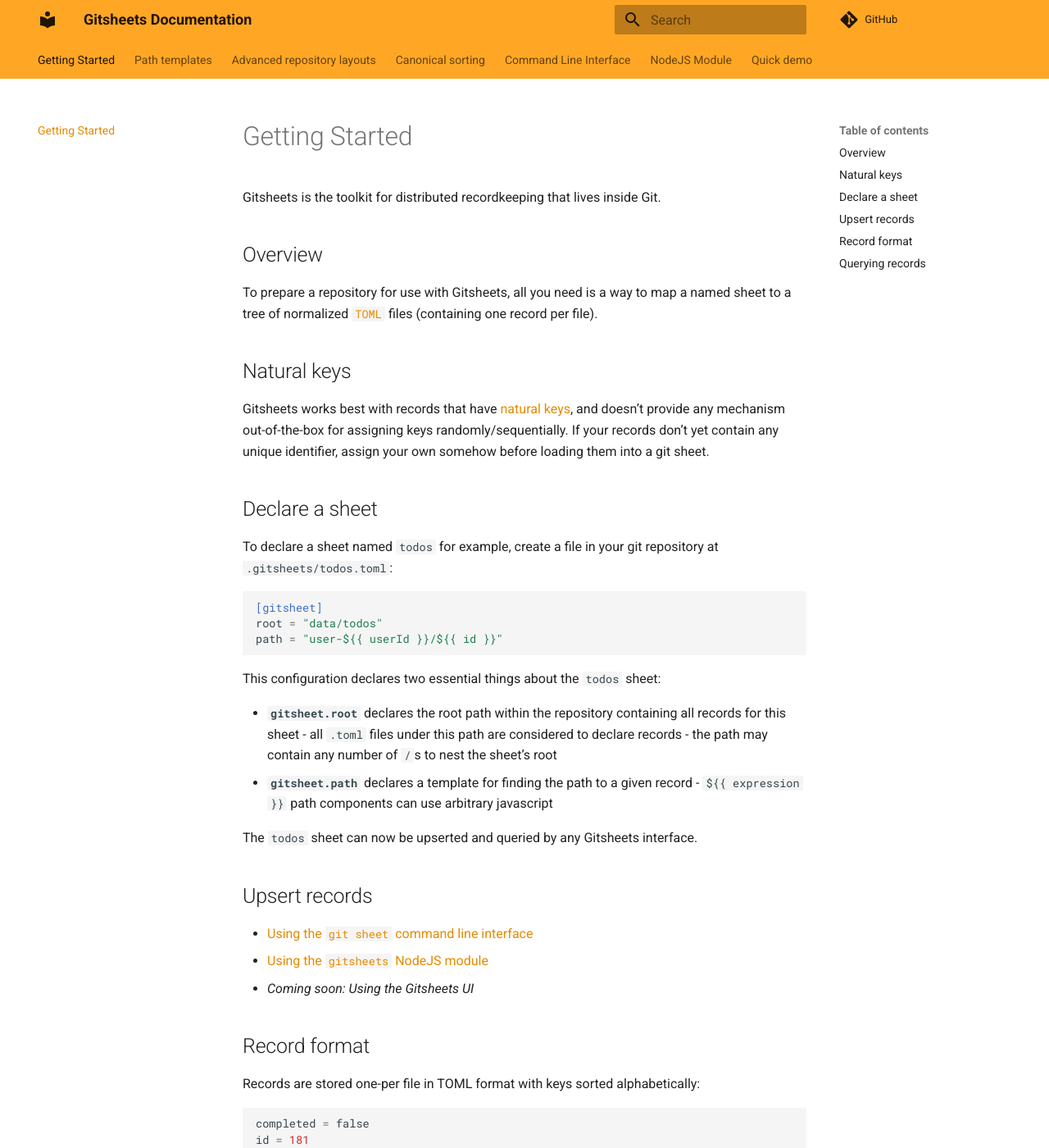
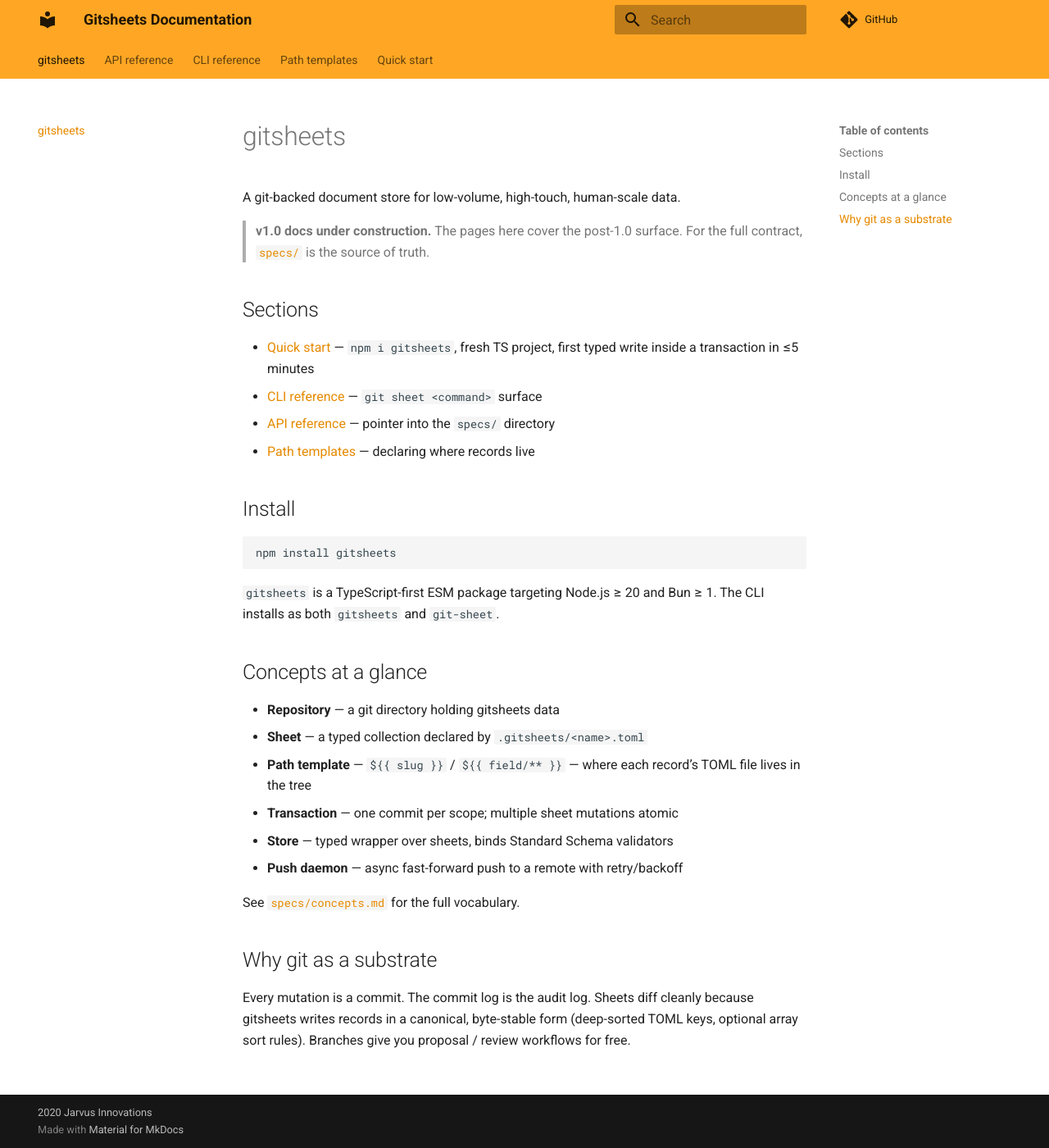
Before and after one commit to JarvusInnovations/gitsheets, an MkDocs documentation site: the page built from docs/README.md, in a window 1280 px wide and 1400 px high. Shown: the whole window at 82% size. Built offline with MkDocs 1.6.1 and Material for MkDocs 9.7.7, drawn with Linux system fonts in a browser that asks for light colours; nearby versions of some CDN libraries; comment, search, counter and statistics services are not loaded; some of the changed text lies outside the part shown.

Commit message:
docs: stub v1.0 documentation pages (#141)
Replaces the stale pre-v1.0 docs (which referenced the Vue demo, the
backend/server.js HTTP layer, and the now-removed CSV ingest commands)
with four pages aligned to the post-1.0 surface:

- docs/README.md     — overview + concepts at a glance
- docs/quick-start.md — 5-minute path: install → declare sheet → write → read
- docs/cli.md        — CLI reference for upsert, query, read, normalize;
                        exit codes; error output shape
- docs/path-templates.md — syntax overview, query pruning, invalid-char policy
- docs/api.md        — pointer to specs/ for the authoritative contract

This is the minimum-viable docs set for v1.0 review. #141 tracks the full
overhaul (recipes, schema reference, API generated from TS source via
typedoc, migration guide).

Refs #141.

Co-Authored-By: Claude Opus 4.7 (1M context) <noreply@anthropic.com>

````diff
--- a/docs/README.md
+++ b/docs/README.md
@@ -1,60 +1,44 @@
-# Getting Started
+# gitsheets
 
-Gitsheets is the toolkit for distributed recordkeeping that lives inside Git.
+A git-backed document store for low-volume, high-touch, human-scale data.
 
-## Overview
+> **v1.0 docs under construction.** The pages here cover the post-1.0 surface.
+> For the full contract, [`specs/`](https://github.com/JarvusInnovations/gitsheets/tree/develop/specs)
+> is the source of truth.
 
-To prepare a repository for use with Gitsheets, all you need is a way to map a named sheet to a tree of normalized [`TOML`](https://toml.io/) files (containing one record per file).
+## Sections
 
-## Natural keys
+- [Quick start](quick-start.md) — `npm i gitsheets`, fresh TS project, first
+  typed write inside a transaction in ≤5 minutes
+- [CLI reference](cli.md) — `git sheet <command>` surface
+- [API reference](api.md) — pointer into the `specs/` directory
+- [Path templates](path-templates.md) — declaring where records live
 
-Gitsheets works best with records that have [natural keys](https://en.wikipedia.org/wiki/Natural_key), and doesn't provide any mechanism out-of-the-box for assigning keys randomly/sequentially. If your records don't yet contain any unique identifier, assign your own somehow before loading them into a git sheet.
+## Install
 
-## Declare a sheet
-
-To declare a sheet named `todos` for example, create a file in your git repository at `.gitsheets/todos.toml`:
-
-```toml
-[gitsheet]
-root = "data/todos"
-path = "user-${{ userId }}/${{ id }}"
+```bash
+npm install gitsheets
 ```
 
-This configuration declares two essential things about the `todos` sheet:
+`gitsheets` is a TypeScript-first ESM package targeting Node.js ≥ 20 and
+Bun ≥ 1. The CLI installs as both `gitsheets` and `git-sheet`.
 
-- **`gitsheet.root`** declares the root path within the repository containing all records for this sheet
-    - all `.toml` files under this path are considered to declare records
-    - the path may contain any number of `/`s to nest the sheet's root
-- **`gitsheet.path`** declares a template for finding the path to a given record
-    - `${{ expression }}` path components can use arbitrary javascript
+## Concepts at a glance
 
-The `todos` sheet can now be upserted and queried by any Gitsheets interface.
+- **Repository** — a git directory holding gitsheets data
+- **Sheet** — a typed collection declared by `.gitsheets/<name>.toml`
+- **Path template** — `${{ slug }}` / `${{ field/** }}` — where each record's
+  TOML file lives in the tree
+- **Transaction** — one commit per scope; multiple sheet mutations atomic
+- **Store** — typed wrapper over sheets, binds Standard Schema validators
+- **Push daemon** — async fast-forward push to a remote with retry/backoff
 
-## Upsert records
+See [`specs/concepts.md`](https://github.com/JarvusInnovations/gitsheets/blob/develop/specs/concepts.md)
+for the full vocabulary.
 
-- [Using the `git sheet` command line interface](./cli/)
-- [Using the `gitsheets` NodeJS module](./nodejs/)
-- *Coming soon: Using the Gitsheets UI*
+## Why git as a substrate
 
-## Record format
-
-Records are stored one-per file in TOML format with keys sorted alphabetically:
-
-```toml
-completed = false
-id = 181
-title = "ut cupiditate sequi aliquam fuga maiores"
-userId = 10
-```
-
-The goals of this serialization are to:
-
-- Consistently render records to a normal form, such that identical record content will produce the same content hash
-- Be decently readable in text and diff form
-- Be easy to hand-edit
-- Store basic data types consistently
-- Generate minimal diff noise
-
-## Querying records
-
-- Path templates are indexes
+Every mutation is a commit. The commit log is the audit log. Sheets diff
+cleanly because gitsheets writes records in a canonical, byte-stable form
+(deep-sorted TOML keys, optional array sort rules). Branches give you
+proposal / review workflows for free.
--- a/docs/advanced-layouts.md
+++ /dev/null
@@ -1,68 +0,0 @@
-# Advanced repository layouts
-
-The standard layout for Gitsheets in a repository is to place a `.gitsheets/` tree at the root of the repository, and reference data trees from there.
-
-More advanced layouts may be desired though, either to accommodate multiple independent data sets within the same repository, or to logically position a subcomponent within a monorepo.
-
-## Nested roots
-
-A nested **root** can be configured to use a `.gitsheets/` tree positioned within some sub-path of a repository. All roots and paths configured for the sheets declared within will be relative to the parent of the `.gitsheets/` tree.
-
-For example, you might be using Gitsheets to store static fixture data for a software project's testing process. You could declare sheets at `fixtures/.gitsheets/*.toml` and keep everything contained within `fixtures/` by configuring a root of `fixtures`:
-
-```console
-fixtures/
-├── .gitsheets/
-│   └── users.toml
-└── users/**/*.toml
-```
-
-An alternative root may be configured via environment variable:
-
-```bash
-export GITSHEETS_ROOT=fixtures
-git sheet query users
-```
-
-Or overridden via the `--root` argument to most commands:
-
-```bash
-git sheet query users --root=fixtures
-```
-
-If both are provided, the command line argument overrides the environment variable.
-
-## Data prefixes
-
-It is also possible to store multiple independent data sets that share the same `.gitsheets/` declarations by configuring a **prefix**.
-
-Continuing the example from the previous section, you might want to also have several different versions of your data set to use in testing different scenarios, all sharing the same schema:
-
-```console
-fixtures/
-├── .gitsheets/
-│   ├── projects.toml
-│   └── users.toml
-├── base/
-│   ├── projects/**/*.toml
-│   └── users/**/*.toml
-└── scenarios/
-    ├── double-growth/
-    │   └── projects/**/*.toml
-    └── half-growth/
-        └── projects/**/*.toml
-```
-
-As with nested roots, prefixes can be configured either environmentally:
-
-```bash
-export GITSHEETS_ROOT=fixtures
-export GITSHEETS_PREFIX=scenarios/double-growth
-git sheet query projects
-```
-
-Or overridden via the `--prefix` argument to most commands:
-
-```bash
-git sheet query users --root=fixtures --prefix=scenarios/double-growth
-```
--- /dev/null
+++ b/docs/api.md
@@ -0,0 +1,72 @@
+# API reference
+
+The authoritative API contract lives in [`specs/`](https://github.com/JarvusInnovations/gitsheets/tree/develop/specs).
+This page indexes those specs and adds short usage notes; for the full
+contract, click through.
+
+## Top-level exports
+
+```typescript
+import {
+  openRepo,
+  openStore,
+  Repository,
+  Sheet,
+  Transaction,
+  PushDaemon,
+  Template,
+  // errors
+  GitsheetsError,
+  ConfigError,
+  ValidationError,
+  TransactionError,
+  IndexError,
+  RefError,
+  PathTemplateError,
+  NotFoundError,
+  // patch
+  mergePatch,
+  // symbols
+  RECORD_PATH_KEY,
+  RECORD_SHEET_KEY,
+} from 'gitsheets';
+```
+
+## Surface
+
+| Spec | Symbol | What it does |
+|---|---|---|
+| [`api/repository.md`](https://github.com/JarvusInnovations/gitsheets/blob/develop/specs/api/repository.md) | `openRepo`, `Repository` | Open a git repo; orchestrate transactions, push daemon, sheet discovery |
+| [`api/sheet.md`](https://github.com/JarvusInnovations/gitsheets/blob/develop/specs/api/sheet.md) | `Sheet` | Per-sheet handle: query, upsert, delete, patch, defineIndex, findByIndex, attachments |
+| [`api/transaction.md`](https://github.com/JarvusInnovations/gitsheets/blob/develop/specs/api/transaction.md) | `Transaction` | Commit-scoped mutations; tx.sheet(name) yields tx-bound Sheets |
+| [`api/store.md`](https://github.com/JarvusInnovations/gitsheets/blob/develop/specs/api/store.md) | `openStore`, `Store` | Typed wrapper binding Standard Schema validators per sheet |
+| [`api/errors.md`](https://github.com/JarvusInnovations/gitsheets/blob/develop/specs/api/errors.md) | error classes | Typed exception hierarchy with stable codes |
+| [`api/cli.md`](https://github.com/JarvusInnovations/gitsheets/blob/develop/specs/api/cli.md) | CLI | `git sheet <command>` surface |
+
+## Behaviors
+
+| Spec | Topic |
+|---|---|
+| [`behaviors/path-templates.md`](https://github.com/JarvusInnovations/gitsheets/blob/develop/specs/behaviors/path-templates.md) | `${{ field }}` / `${{ expression }}` / `${{ field/** }}`; query tree pruning |
+| [`behaviors/validation.md`](https://github.com/JarvusInnovations/gitsheets/blob/develop/specs/behaviors/validation.md) | JSON Schema + optional Standard Schema layering |
+| [`behaviors/normalization.md`](https://github.com/JarvusInnovations/gitsheets/blob/develop/specs/behaviors/normalization.md) | Canonical key sort + per-field array sort rules |
+| [`behaviors/transactions.md`](https://github.com/JarvusInnovations/gitsheets/blob/develop/specs/behaviors/transactions.md) | Single-writer mutex, commit-on-success, trailers |
+| [`behaviors/patch-semantics.md`](https://github.com/JarvusInnovations/gitsheets/blob/develop/specs/behaviors/patch-semantics.md) | RFC 7396 Merge Patch |
+| [`behaviors/indexing.md`](https://github.com/JarvusInnovations/gitsheets/blob/develop/specs/behaviors/indexing.md) | In-memory secondary indexes |
+| [`behaviors/push-sync.md`](https://github.com/JarvusInnovations/gitsheets/blob/develop/specs/behaviors/push-sync.md) | Push daemon |
+| [`behaviors/attachments.md`](https://github.com/JarvusInnovations/gitsheets/blob/develop/specs/behaviors/attachments.md) | Files colocated with a record |
+| [`deferred.md`](https://github.com/JarvusInnovations/gitsheets/blob/develop/specs/deferred.md) | Features explicitly out of scope for v1.0 |
+
+## TypeScript
+
+`Sheet<T>` is generic over the record shape. With `openStore` and Standard
+Schema validators, types flow from the consumer's schema through to every
+read and write. Without validators, `Sheet<Record<string, unknown>>` —
+JSON Schema still runs at runtime; only the TS-level shape is loose.
+
+## Stability
+
+Everything documented in [`specs/`](https://github.com/JarvusInnovations/gitsheets/tree/develop/specs)
+is stable from v1.0 forward. Internal modules under `dist/` that aren't
+re-exported from `gitsheets` are implementation details and may change in
+minor releases.
--- /dev/null
+++ b/docs/cli.md
@@ -0,0 +1,117 @@
+# CLI reference
+
+`git sheet <command>` — the command-line interface. Installs as both
+`gitsheets` and `git-sheet`.
+
+The CLI is a thin wrapper around the JS API. Every command resolves to an
+operation on a `Repository` (or `Sheet`/`Transaction`).
+
+## Global flags
+
+| Flag | Default | Env |
+|---|---|---|
+| `--git-dir <path>` | discovered from cwd | `GIT_DIR` |
+| `--root <path>` | `/` | `GITSHEETS_ROOT` |
+| `--ref <ref>` | `HEAD` | `GITSHEETS_REF` |
+| `--commit-to <ref>` | derived from `--ref` | — |
+| `--message <msg>` | auto-generated | — |
+| `--author-name <name>`, `--author-email <email>` | git config | — |
+| `--trailer <Key>=<value>` (repeatable) | none | — |
+
+## Commands
+
+### `gitsheets upsert <sheet> [input]`
+
+Insert or update one or more records.
+
+```bash
+gitsheets upsert users users.json
+gitsheets upsert users - < records.jsonl
+gitsheets upsert users '{"slug":"jane","email":"jane@x.org"}'
+```
+
+`input` is inline JSON (single record `{...}` or array `[{...}, ...]`),
+a file path, or `-` for stdin.
+
+Flags:
+
+- `--patch` — apply RFC 7396 merge patch instead of replacing
+
+Output (per record):
+
+```text
+<blob-hash> <rendered-path>
+```
+
+### `gitsheets query <sheet>`
+
+Read records. Output is newline-delimited JSON.
+
+```bash
+gitsheets query users
+gitsheets query users --filter email=jane@x.org
+gitsheets query users --filter status=active --filter project_id=p1
+gitsheets query users --fields slug email --limit 100
+```
+
+Flags:
+
+- `--filter <field>=<value>` (repeatable) — equality filter
+- `--fields <name>...` — output column subset
+- `--limit <n>`
+
+### `gitsheets read <sheet> <path>`
+
+Read a single record by its rendered path.
+
+```bash
+gitsheets read users jane
+```
+
+Output: pretty-printed JSON.
+
+### `gitsheets normalize <sheet>`
+
+Re-write every record in the sheet through canonical normalization in one
+transaction. Use case: after upgrading `[gitsheet.fields.<name>.sort]` rules,
+or after a manual edit that didn't preserve canonical key order.
+
+```bash
+gitsheets normalize users
+```
+
+## Exit codes
+
+| Code | Meaning |
+|---|---|
+| 0 | Success |
+| 1 | Generic / unknown error |
+| 2 | Argument-parsing error |
+| 22 | `ValidationError` |
+| 64 | `ConfigError` |
+| 65 | `RefError` |
+| 66 | `NotFoundError` |
+| 69 | `TransactionError` |
+| 70 | `IndexError` |
+
+Per [`specs/api/errors.md`](https://github.com/JarvusInnovations/gitsheets/blob/develop/specs/api/errors.md).
+
+## Error output
+
+Errors print to stderr in this shape:
+
+```text
+gitsheets: ValidationError: record failed JSON Schema validation
+  code:   validation_failed
+  issue:  email: must match format "email" (json-schema)
+```
+
+## Deferred commands
+
+These are documented in [`specs/api/cli.md`](https://github.com/JarvusInnovations/gitsheets/blob/develop/specs/api/cli.md)
+but not shipped in the v1.0 substrate; they land in follow-up PRs:
+
+- `gitsheets edit <sheet> <path>` — open in `$EDITOR`
+- `gitsheets infer <sheet>` — generate a starter JSON Schema from records
+- `gitsheets migrate-config <sheet>` — convert legacy `[gitsheet.fields]`
+- `gitsheets init <sheet>` — scaffold a new sheet config (#139)
--- a/docs/nodejs/README.md
+++ /dev/null
@@ -1,5 +0,0 @@
-# Getting started
-
-```bash
-npm install --save gitsheets
-```
--- a/docs/path-templates.md
+++ b/docs/path-templates.md
@@ -1,172 +1,62 @@
 # Path templates
 
-Path templates are the key to how Gitsheets works. They define how each sheet maps records into a tree of files.
+Every sheet declares a path template that determines where each record's
+TOML file lives in the data tree.
 
-In addition to teaching Gitsheets how to store records, path templates also inform how they are queried. Gitsheets attempts to load as little of the tree as possible while executing a query by rendering the path from left to right against the query. This means that essentially, your path template is also your indexing and sharding strategy. This has little practical performance implication for sets of records in the 10s and 100s, but can become significant beyond that.
+For the full spec see
+[`specs/behaviors/path-templates.md`](https://github.com/JarvusInnovations/gitsheets/blob/develop/specs/behaviors/path-templates.md).
 
-## Single-field unique key
+## Syntax
 
-The simplest case is one where each record already has a single unique text field.
+| Form | Example | Meaning |
+|---|---|---|
+| Literal | `users/by-domain/` | Static path text |
+| Field reference | `${{ slug }}` | The value of `record.slug` |
+| Expression | `${{ slug.toLowerCase() }}` | Arbitrary JS expression with record fields in scope |
+| Recursive | `${{ path/** }}` | Field's value may contain `/` — for nested-path fields |
+| Prefix/suffix | `user-${{ id }}.draft` | Literal text attached to an expression |
+| Multi-variable | `${{ year }}/${{ status }}--${{ id }}` | Multiple expressions in one segment |
 
-=== ".gitsheets/users.toml"
+## Examples
 
-    ```toml
-    [gitsheet]
-    root = "users"
-    path = "${{ username }}"
-    ```
+```toml
+# Simple unique-field key
+path = "${{ slug }}"
 
-=== "users/GrandmaCOBOL.toml"
+# Composite key (two-level directory)
+path = "${{ domain }}/${{ username }}"
 
-    ```toml
-    first_name = "Grace"
-    last_name = "Hopper"
-    username = "GrandmaCOBOL"
-    ```
+# Sharded by date
+path = "${{ publishedAt.getFullYear() }}/${{ publishedAt.getMonth() }}/${{ slug }}"
 
-=== "Try it"
+# Nested path field
+path = "${{ contentPath/** }}"
+```
 
-    Declare the `users` sheet:
+## How queries use the template
 
-    ```bash
-    mkdir -p .gitsheets/
-    echo '[gitsheet]
-    root = "users"
-    path = "${{ username }}"' > .gitsheets/users.toml
-    ```
+When a query specifies fields the template uses, gitsheets prunes the tree
+walk to only matching subtrees instead of reading every record.
 
-    Upsert a user:
+```typescript
+// Walks only the `af.mil/` subtree
+const found = await users.queryAll({ domain: 'af.mil' });
+```
 
-    ```bash
-    git sheet upsert users '{
-        "username": "GrandmaCOBOL",
-        "first_name": "Grace",
-        "last_name": "Hopper"
-    }'
-    ```
+A query that doesn't supply path-template fields walks every record — still
+O(records), but more I/O than the pruned form. Equality predicates on
+path-template fields are the fast path; function-valued filters (e.g.,
+`{ slug: (v) => v.startsWith('jane') }`) are opaque to pruning.
 
-    Query a user:
+## Invalid characters
 
-    ```bash
-    git sheet query users --filter.username=GrandmaCOBOL
-    ```
+The rendered path is rejected if it contains Windows-disallowed characters
+(`< > : " | ? *` or control codes) — those throw
+`PathTemplateError(path_invalid_chars)`. A non-recursive component
+producing a value with `/` is also rejected for the same reason.
 
-## Multi-field unique key
+If you want slugification, do it in the template:
 
-If one field is not enough to create a unique path, a composite key can be configured by combining multiple path components:
-
-=== ".gitsheets/domain-users.toml"
-
-    ```toml
-    [gitsheet]
-    root = "domain-users"
-    path = "${{ domain }}/${{ username }}"
-    ```
-
-=== "domain-users/af.mil/GrandmaCOBOL.toml"
-
-    ```toml
-    domain = "af.mil"
-    first_name = "Grace"
-    last_name = "Hopper"
-    username = "GrandmaCOBOL"
-    ```
-
-=== "domain-users/yale.edu/GrandmaCOBOL.toml"
-
-    ```toml
-    domain = "yale.edu"
-    first_name = "Grace"
-    last_name = "Hopper"
-    username = "GrandmaCOBOL"
-    ```
-
-=== "Try it"
-
-    Declare the `domain-users` sheet:
-
-    ```bash
-    mkdir -p .gitsheets/
-    echo '[gitsheet]
-    root = "domain-users"
-    path = "${{ domain }}/${{ username }}"' > .gitsheets/domain-users.toml
-    ```
-
-    Upsert multiple users:
-
-    ```bash
-    git sheet upsert domain-users '[
-        {
-            "username": "GrandmaCOBOL",
-            "domain": "yale.edu",
-            "first_name": "Grace",
-            "last_name": "Hopper"
-        },
-        {
-            "username": "GrandmaCOBOL",
-            "domain": "af.mil",
-            "first_name": "Grace",
-            "last_name": "Hopper"
-        }
-    ]'
-    ```
-
-    Query multiple users:
-
-    ```bash
-    git sheet query users --filter.username=GrandmaCOBOL
-    ```
-
-    Query unique user by domain:
-
-    ```bash
-    git sheet query users --filter.username=GrandmaCOBOL --filter.domain=af.mil
-    ```
-
-## Sharding paths
-
-Path components need not contribute to the path's uniqueness, the can also be used just to organize records either for easier human browsing or to spread the records over multiple subtrees for improved query performance. Smaller trees can be loaded and searched faster, and any fields you're likely to often filter queries with can be acted on without loading and parsing the record if they're part of the path:
-
-=== ".gitsheets/students.toml"
-
-    ```toml
-    [gitsheet]
-    root = "students"
-    path = "${{ graduation_year }}/${{ status }}/${{ student_id }}"
-    ```
-
-## Dynamically sharding paths
-
-Because TOML has an explicit date type, and arbitrary JavaScript expressions can be used in path templates, you can do something like this to organize records by date:
-
-=== ".gitsheets/blog-posts.toml"
-
-    ```toml
-    [gitsheet]
-    root = "blog-posts"
-    path = "${{ published_at.getYear() }}/${{ published_at.getMonth() }}/${{ published_at.getDate() }}/${{ slug }}"
-    ```
-
-## Annotated paths
-
-Prefixes, suffixes, and static path components can be used to add clarity for human readers:
-
-=== ".gitsheets/todos.toml"
-
-    ```toml
-    [gitsheet]
-    root = "todos"
-    path = "by-user/user-${{ userId }}/${{ id }}"
-    ```
-
-## Nested path fields
-
-If a field may contain `/` characters internally, they can be used to build paths:
-
-=== ".gitsheets/content.toml"
-
-    ```toml
-    [gitsheet]
-    root = "content"
-    path = "${{ path/** }}"
-    ```
+```toml
+path = "${{ name.toLowerCase().replace(/[^a-z0-9]+/g, '-') }}"
+```
--- a/docs/quick-demo.md
+++ /dev/null
@@ -1,41 +0,0 @@
-# Quick demo
-
-## Install the `git sheet` command
-
-```bash
-npm install -g gitsheets
-```
-
-## Initialize a temporary git repository
-
-```bash
-git init /tmp/gitsheets-demo
-cd /tmp/gitsheets-demo
-```
-
-## Declare a `todos` gitsheet
-
-```bash
-mkdir -p .gitsheets
-echo -e '[gitsheet]
-root = "todos"
-path = "user-${{ userId }}/${{ id }}"
-' > .gitsheets/todos.toml
-
-git add .gitsheets
-git commit -m "feat: declare todos gitsheet"
-```
-
-## Upsert records from an API
-
-```bash
-curl https://jsonplaceholder.typicode.com/todos | git sheet upsert todos
-
-git commit -m "data: import todos from API"
-```
-
-## Query records via CLI
-
-```json
-git sheet query todos --filter.completed --format=csv > todos.completed.csv
-```
--- /dev/null
+++ b/docs/quick-start.md
@@ -0,0 +1,97 @@
+# Quick start
+
+Fresh TypeScript project to a typed write in ≤5 minutes.
+
+## Install
+
+```bash
+mkdir my-data && cd my-data
+git init -b main
+npm init -y
+npm install gitsheets zod
+```
+
+## Declare a sheet
+
+Create `.gitsheets/users.toml`:
+
+```toml
+[gitsheet]
+root = 'users'
+path = '${{ slug }}'
+
+[gitsheet.schema]
+type = 'object'
+required = ['slug', 'email']
+additionalProperties = false
+
+[gitsheet.schema.properties.slug]
+type = 'string'
+pattern = '^[a-z0-9-]+$'
+
+[gitsheet.schema.properties.email]
+type = 'string'
+format = 'email'
+```
+
+Commit it so gitsheets sees it:
+
+```bash
+git add .gitsheets/
+git commit -m "add users sheet"
+```
+
+## Write your first record
+
+```typescript
+import { openRepo, openStore } from 'gitsheets';
+import { z } from 'zod';
+
+const UserSchema = z.object({
+  slug: z.string(),
+  email: z.string().email(),
+  fullName: z.string().optional(),
+});
+
+const repo = await openRepo();
+const store = await openStore(repo, {
+  validators: { users: UserSchema },
+});
+
+await store.transact(
+  {
+    message: 'janedoe: POST /api/users',
+    author: { name: 'Jane Doe', email: 'jane@x.org' },
+    trailers: { Action: 'user.create' },
+  },
+  async (tx) => {
+    await tx.users.upsert({ slug: 'janedoe', email: 'jane@x.org' });
+  },
+);
+```
+
+That produces a commit on the current branch:
+
+```bash
+git log -1 --format=fuller
+```
+
+## Read it back
+
+```typescript
+const jane = await store.users.queryFirst({ slug: 'janedoe' });
+// jane is z.infer<typeof UserSchema> | undefined
+```
+
+## What just happened
+
+1. `openStore` discovered the `users` sheet from `.gitsheets/`.
+2. `tx.users.upsert(...)` validated the record against the persisted JSON
+   Schema and the Zod schema, applied canonical normalization, rendered the
+   path `users/janedoe.toml`, and staged the write.
+3. `store.transact` committed the staged tree with your message, author, and
+   trailers, and advanced `main` to the new commit.
+
+See [`docs/cli.md`](cli.md) for the shell-side surface or the
+[`specs/`](https://github.com/JarvusInnovations/gitsheets/tree/develop/specs)
+directory for the full contract.
````
Also changed, not shown: docs/canonical-sorting.md (deleted, +0 -40 lines), docs/cli/README.md (deleted, +0 -11 lines), docs/cli/examples.md (deleted, +0 -17 lines), docs/.pages (deleted), docs/cli/.pages (deleted), docs/nodejs/.pages (deleted).
